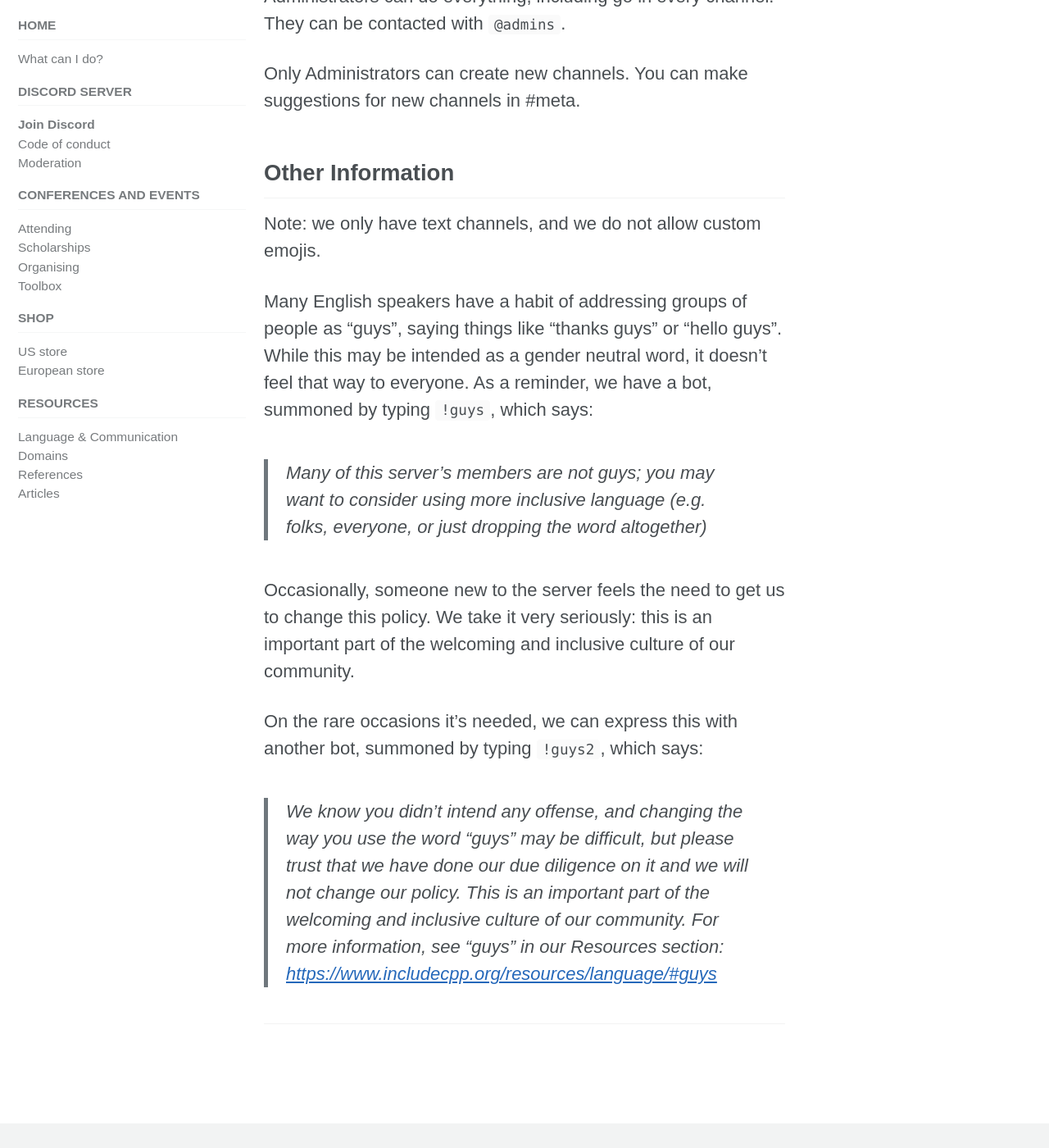
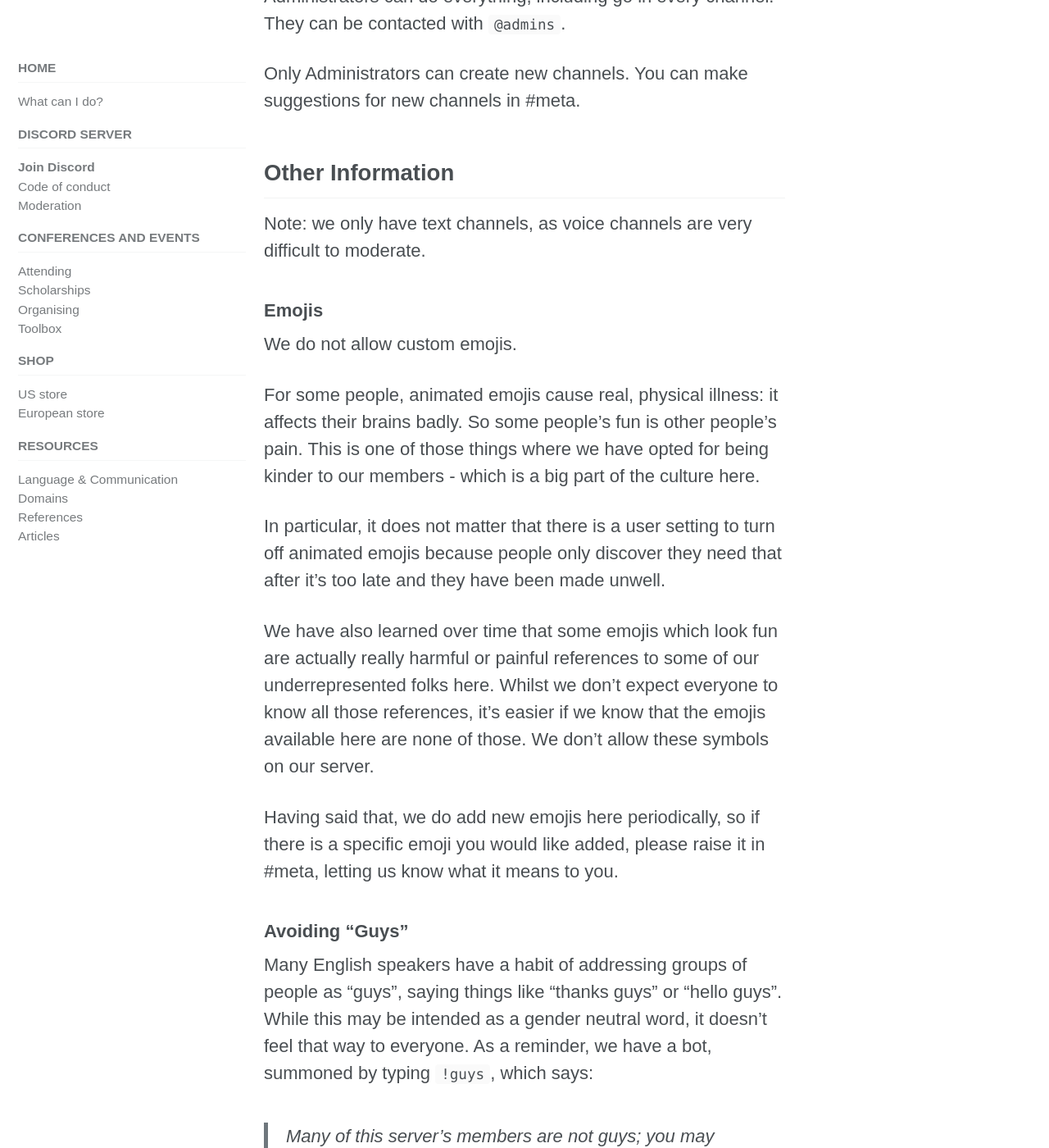
Before and after one commit to include-cpp/include-cpp.github.io, a Jekyll site: the page built from discord/index.md, in a window 1280 px wide and 1400 px high, scrolled down 8438 px. Shown: the whole window at 82% size. Built offline with Jekyll 4.4.1, drawn with Linux system fonts in a browser that asks for light colours; cached includes are drawn as plain includes; nearby versions of some CDN libraries; some of the changed text lies outside the part shown.

Commit message:
Add section on emojis
Co-Authored-By: Kate Gregory <kategregory@users.noreply.github.com>

```diff
--- a/discord/index.md
+++ b/discord/index.md
@@ -129,7 +129,21 @@ Only Administrators can create new channels. You can make suggestions for new ch
 
 ## Other Information
 
-Note: we only have text channels, and we do not allow custom emojis.
+Note: we only have text channels, as voice channels are very difficult to moderate.
+
+### Emojis
+
+We do not allow custom emojis.
+
+For some people, animated emojis cause real, physical illness: it affects their brains badly. So some people’s fun is other people's pain. This is one of those things where we have opted for being kinder to our members - which is a big part of the culture here.
+
+In particular, it does not matter that there is a user setting to turn off animated emojis because people only discover they need that after it’s too late and they have been made unwell.
+
+We have also learned over time that some emojis which look fun are actually really harmful or painful references to some of our underrepresented folks here. Whilst we don’t expect everyone to know all those references, it’s easier if we know that the emojis available here are none of those. We don't allow these symbols on our server.
+
+Having said that, we do add new emojis here periodically, so if there is a specific emoji you would like added, please raise it in #meta, letting us know what it means to you.
+
+### Avoiding "Guys"
 
 Many English speakers have a habit of addressing groups of people as "guys", saying things like "thanks guys" or "hello guys". While this may be intended as a gender neutral word, it doesn't feel that way to everyone. As a reminder, we have a bot, summoned by typing `!guys`, which says:
 
```
